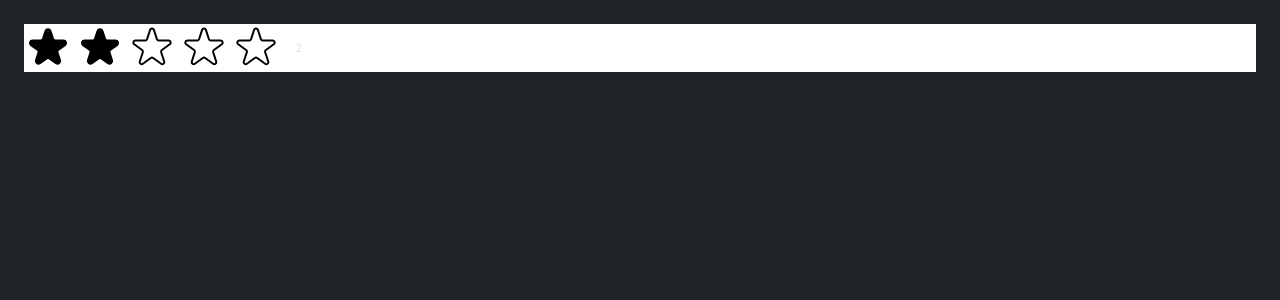
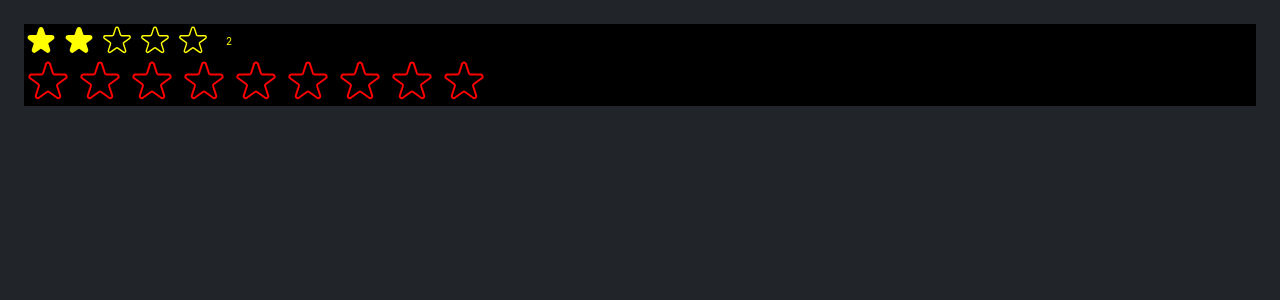
Before and after one commit to suryasv0729/IMDb, a React (Create React App) app: page / in a window 1280 px wide. Both pictures are taken after a click on the element 100 px from the left and 48 px from the top of the page. Shown: the top 300 px of the page. Built offline with nearby package versions, Linux system fonts and the light colour scheme.

Commit message:
star component

```diff
--- a/src/StarRating.js
+++ b/src/StarRating.js
@@ -1,13 +1,8 @@
 import React, { useState } from "react";
 import { use } from "react";
-const starStyle = {
-  width: "48px",
-  height: "48px",
-  display: "block",
-  cursor: "pointer",
-};
+
 const containerStyle = {
-  backgroundColor: "white",
+  backgroundColor: "black",
   display: "flex",
   alignItems: "center",
   gap: "16px",
@@ -16,39 +11,63 @@ const starContainerStyle = {
   display: "flex",
   gap: "4px",
 };
-const textStyle = {
-  lineHeight: "1",
-  margin: "0",
-};
 
-const StarRating = ({ maxRating = 5 }) => {
+const StarRating = ({ maxRating = 5, color = "#FFFF00", size = "34" }) => {
   const [rating, setRating] = useState(0);
+  const [tempRating, setTempRating] = useState(0);
+
   function handleStarClick(rating) {
     setRating(rating);
   }
+  function handleMouseEnter(tempRating) {
+    setTempRating(tempRating);
+  }
+  function handleMouseLeave(tempRating) {
+    setTempRating(tempRating);
+  }
+  const textStyle = {
+    lineHeight: "1",
+    margin: "0",
+    color,
+  };
+  const starStyle = {
+    width: `${size}px`,
+    height: `${size}px`,
+    display: "block",
+    cursor: "pointer",
+  };
   return (
     <div style={containerStyle}>
       <div style={starContainerStyle}>
         {Array.from({ length: maxRating }, (_, i) => (
-          <span style={starStyle} onClick={() => handleStarClick(i + 1)}>
-            <Star key={i} full={rating >= i + 1} />
+          <span
+            style={starStyle}
+            onClick={() => handleStarClick(i + 1)}
+            onMouseEnter={() => handleMouseEnter(i + 1)}
+            onMouseLeave={() => handleMouseLeave(0)}
+          >
+            <Star
+              color={color}
+              key={i}
+              full={tempRating ? tempRating >= i + 1 : rating >= i + 1}
+            />
           </span>
         ))}
       </div>
-      <p style={textStyle}>{rating || ""}</p>
+      <p style={textStyle}>{tempRating || rating || ""}</p>
     </div>
   );
 };
 
-function Star({ full }) {
+function Star({ full, color }) {
   return (
     <>
       {full ? (
         <svg
           xmlns="http://www.w3.org/2000/svg"
           viewBox="0 0 20 20"
-          fill="#000"
-          stroke="#000"
+          fill={color}
+          stroke={color}
         >
           <path d="M9.049 2.927c.3-.921 1.603-.921 1.902 0l1.07 3.292a1 1 0 00.95.69h3.462c.969 0 1.371 1.24.588 1.81l-2.8 2.034a1 1 0 00-.364 1.118l1.07 3.292c.3.921-.755 1.688-1.54 1.118l-2.8-2.034a1 1 0 00-1.175 0l-2.8 2.034c-.784.57-1.838-.197-1.539-1.118l1.07-3.292a1 1 0 00-.364-1.118L2.98 8.72c-.783-.57-.38-1.81.588-1.81h3.461a1 1 0 00.951-.69l1.07-3.292z" />
         </svg>
@@ -57,7 +76,7 @@ function Star({ full }) {
           xmlns="http://www.w3.org/2000/svg"
           fill="none"
           viewBox="0 0 24 24"
-          stroke="#000"
+          stroke={color}
         >
           <path
             strokeLinecap="round"
--- a/src/index.js
+++ b/src/index.js
@@ -9,5 +9,6 @@ root.render(
   <React.StrictMode>
     {/* <App /> */}
     <StarRating maxRating={5} />
+    <StarRating maxRating={9} size={48} color={"red"} />
   </React.StrictMode>
 );
```
